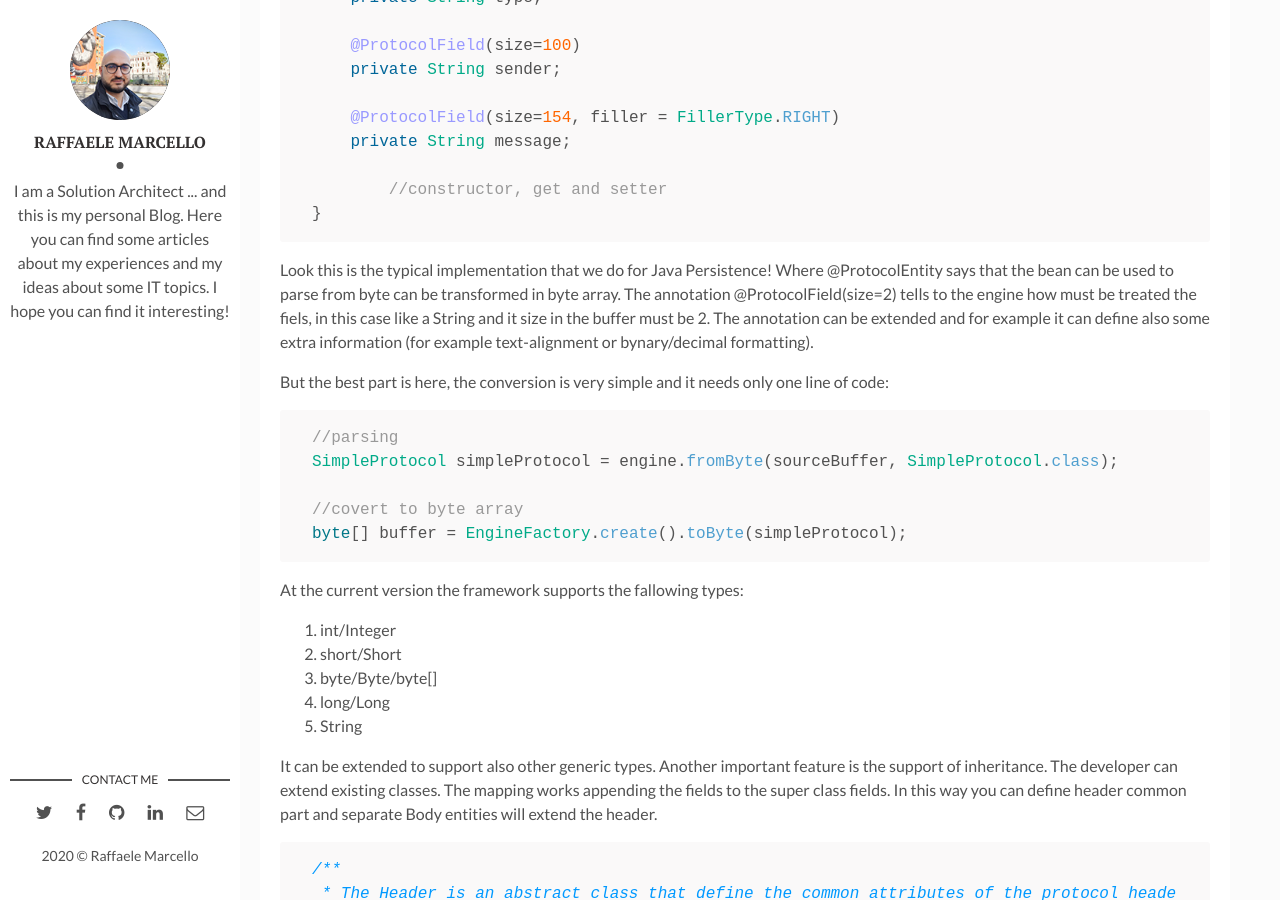
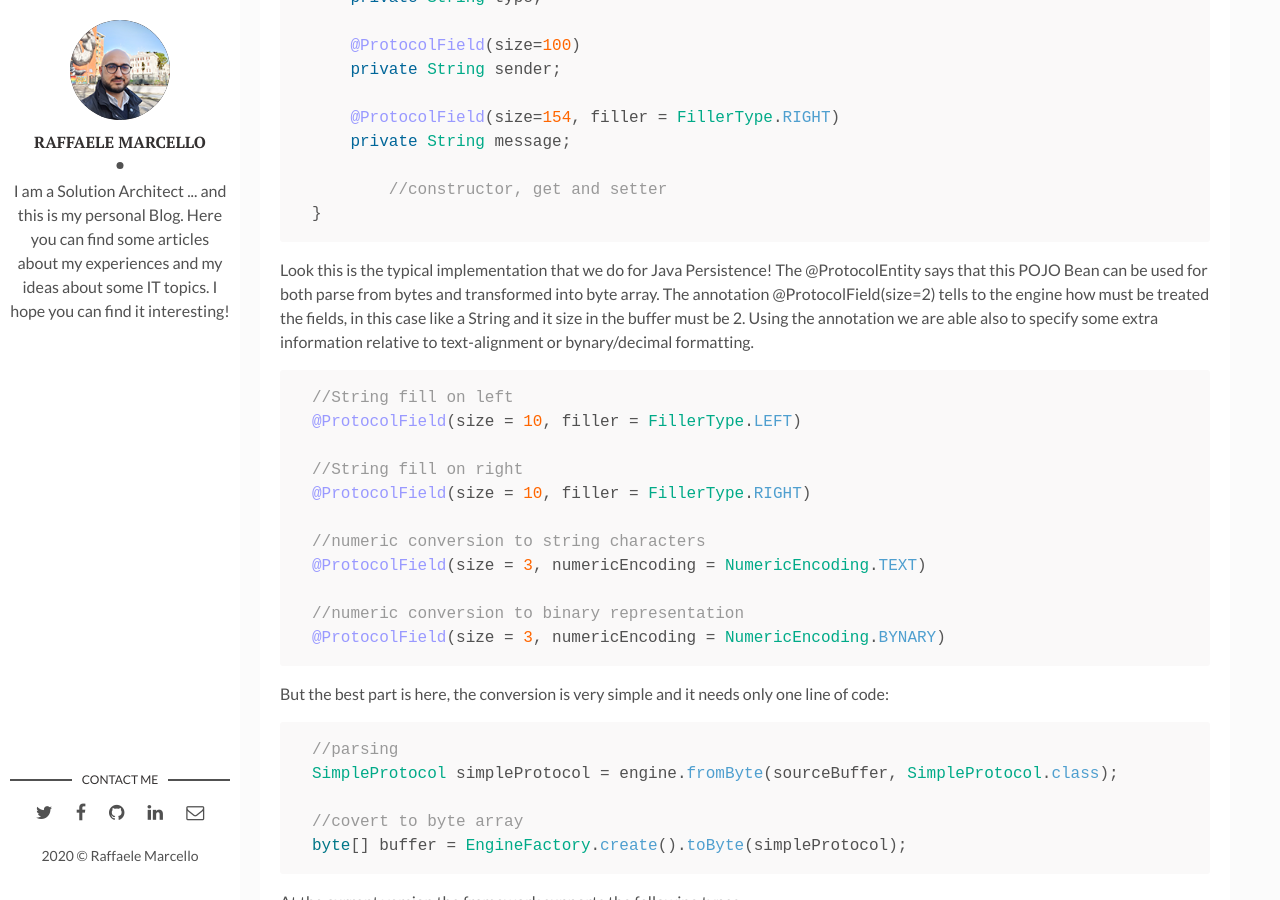
Before and after one commit to marcelloraffaele/marcelloraffaele.github.io, a Jekyll site: the page built from _posts/2020-04-16-JavaAnnotationBasedByteArrayProtocolFramework.markdown, in a window 1280 px wide and 900 px high, scrolled down 1507 px. Built offline with Jekyll 4.4.1, drawn with Linux system fonts in a browser that asks for light colours; comment, search, counter and statistics services are not loaded.

Commit message:
updated post

```diff
--- a/_posts/2020-04-16-JavaAnnotationBasedByteArrayProtocolFramework.markdown
+++ b/_posts/2020-04-16-JavaAnnotationBasedByteArrayProtocolFramework.markdown
@@ -46,8 +46,22 @@ public class SimpleProtocol {
 {% endhighlight %}
 
 Look this is the typical implementation that we do for Java Persistence!
-Where @ProtocolEntity says that the bean can be used to parse from byte can be transformed in byte array.
-The annotation @ProtocolField(size=2) tells to the engine how must be treated the fiels, in this case like a String and it size in the buffer must be 2. The annotation can be extended and for example it can define also some extra information (for example text-alignment or bynary/decimal formatting).
+The @ProtocolEntity says that this POJO Bean can be used for both parse from bytes and transformed into byte array.
+The annotation @ProtocolField(size=2) tells to the engine how must be treated the fields, in this case like a String and it size in the buffer must be 2. Using the annotation we are able also to specify some extra information relative to text-alignment or bynary/decimal formatting.
+{% highlight java %}
+//String fill on left
+@ProtocolField(size = 10, filler = FillerType.LEFT)
+
+//String fill on right
+@ProtocolField(size = 10, filler = FillerType.RIGHT)
+
+//numeric conversion to string characters
+@ProtocolField(size = 3, numericEncoding = NumericEncoding.TEXT)
+
+//numeric conversion to binary representation
+@ProtocolField(size = 3, numericEncoding = NumericEncoding.BYNARY)
+{% endhighlight %}
+
 
 But the best part is here, the conversion is very simple and it needs only one line of code:
 
```
